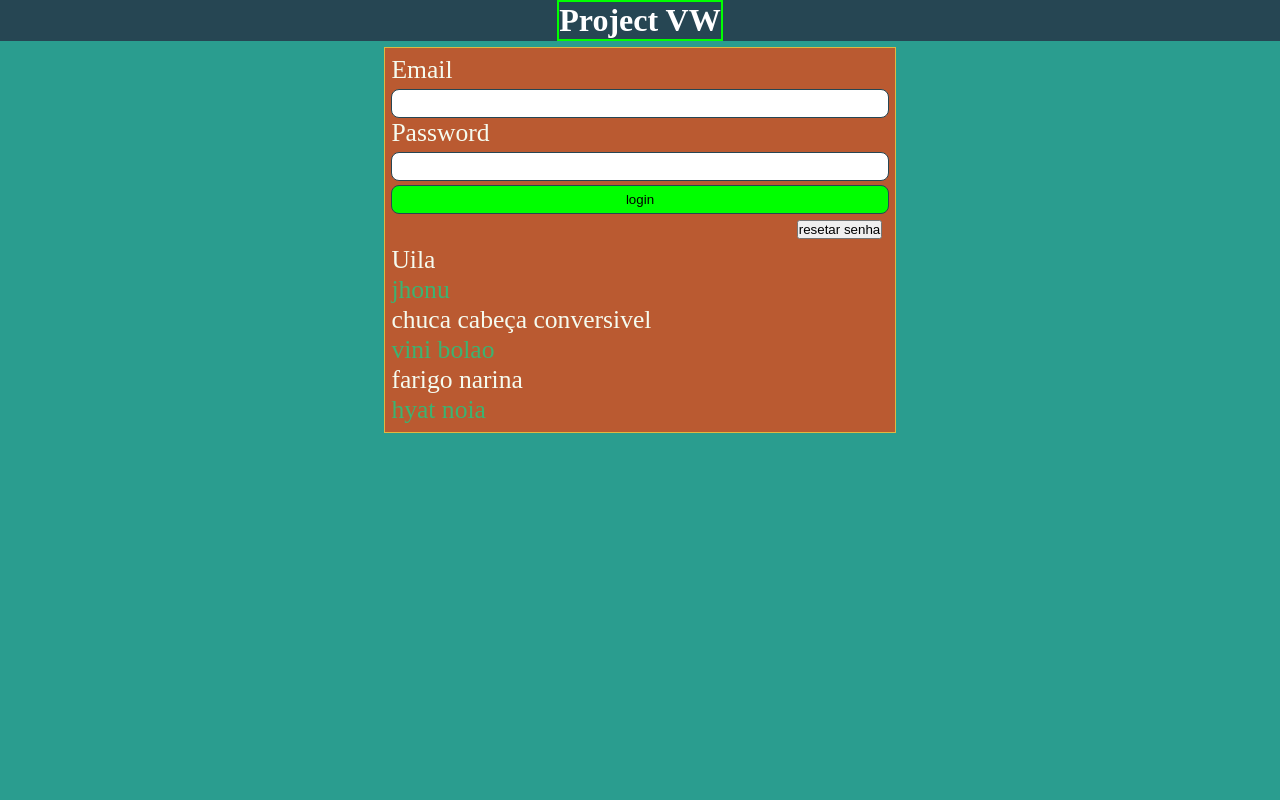
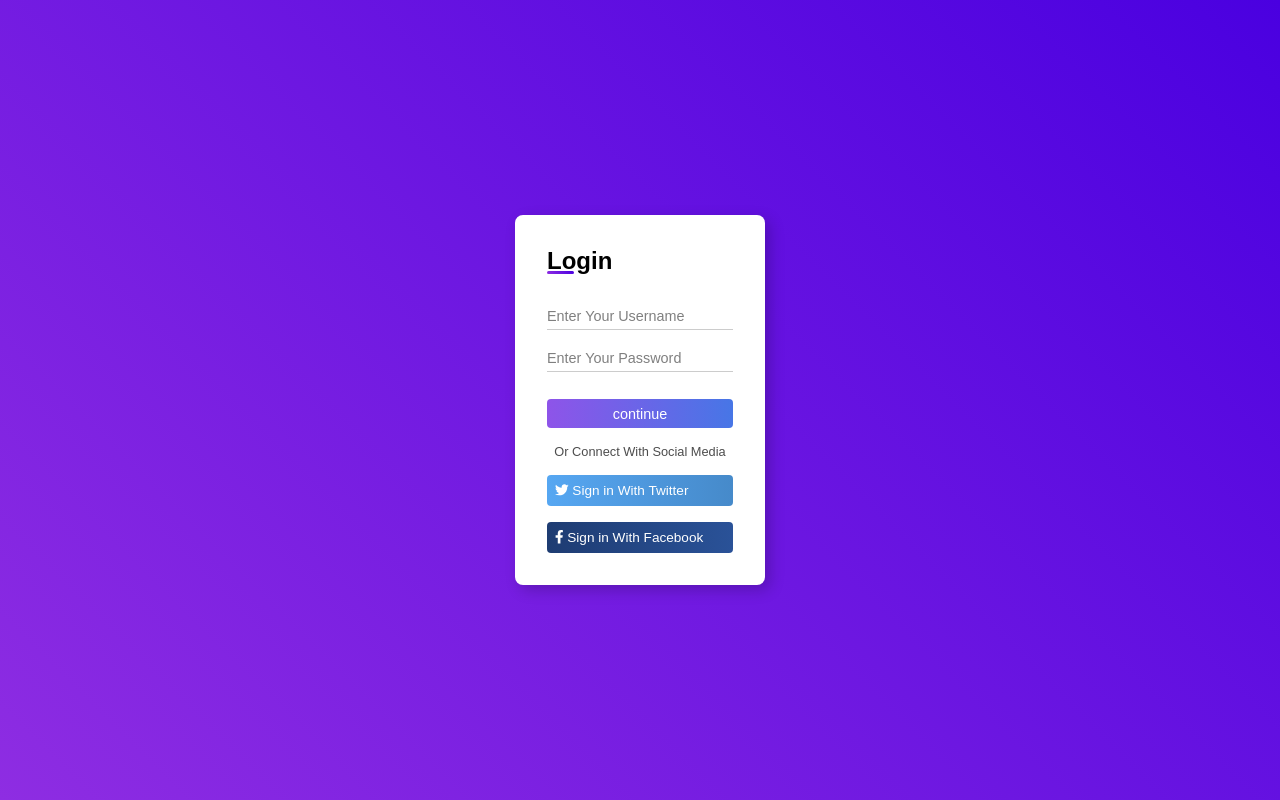
Before and after one commit to victornonoks/projeto_vw, a plain HTML site: page index.html in a window 1280 px wide. Drawn offline with Linux system fonts and the light colour scheme.

Commit message:
tela de login

```diff
--- a/index.html
+++ b/index.html
@@ -1,59 +1,50 @@
 <!DOCTYPE html>
-<html lang="en">
+<html lang="pt-br">
 
-<head>
+<header>
     <meta charset="UTF-8">
     <meta http-equiv="X-UA-Compatible" content="IE=edge">
     <meta name="viewport" content="width=device-width, initial-scale=1.0">
-    <link rel="stylesheet" href="./stylesheet/style.css">
-    <title>Document</title>
-</head>
-<header>
-    <div class="title">
-        <h1>Project VW</h1>
-    </div>
-
+    <script src="https://use.fontawesome.com/releases/v5.15.3/js/all.js" data-auto-replace-svg></script>
+    <title>Login Form</title>
+    <link rel="stylesheet" href="stylesheet/style.css">
 </header>
-
 <body>
-    <div class="container">
-        <div class="login">
-            <form method="POST">
-                <div>
-                    <label for="email">
-                        Email
-                    </label>
-                    <input type="email" id="email">
-                </div>
-
-                <div>
-                    <label for="password">
-                        Password
-                    </label>
-                    <input type="password" id="password">
-                </div>
-
-                <div>
-                    <input type="submit" value="login">
-                </div>
-            </form>
-
-            <div class="reset-password">
-                <button class="reset-button">resetar senha</button>
+    <main class="container">
+        <h2>Login</h2>
+        <form action="">
+            <div class="input-field">
+                <input type="text" name="username" id="username" placeholder="Enter Your Username">
+                <div class="underline"></div>
+            </div>
+            <div class="input-field">
+                <input type="password" name="password" id="password" placeholder="Enter Your Password">
+                <div class="underline"></div>
             </div>
 
-            <div>
-                <ul class="list-item">
-                    <li id="li1">Uila</li>
-                    <li id="li2">jhonu</li>
-                    <li id="li3">chuca cabeça conversivel</li>
-                    <li id="li4">vini bolao</li>
-                    <li id="li5">farigo narina</li>
-                    <li id="li6">hyat noia</li>
-                </ul>
+            <input type="submit" value="continue">
+        </form>
+
+        <div class="footer">
+            <span>Or Connect With Social Media</span>
+            <div class="social-fields">
+                <div class="social-field twitter">
+                    <a href="#">
+                        <i class="fab fa-twitter"></i>
+                        Sign in With Twitter
+                    </a>
+                </div>
+                <div class="social-fields">
+                    <div class="social-field facebook">
+                        <a href="#">
+                            <i class="fab fa-facebook-f"></i>
+                            Sign in With Facebook
+                        </a>
+                    </div>
+
+
+                </div>
             </div>
-        </div>
-    </div>
+    </main>
 </body>
-
 </html>
--- a/stylesheet/style.css
+++ b/stylesheet/style.css
@@ -1,62 +1,139 @@
-span{
-    --charcoal: #264653ff;
-    --persian-green: #2a9d8fff;
-    --gold-metallic: #deb841ff;
-    --sinopia: #ba5a31ff;
-    --ivory: #f5fbefff;
-}
-*{
+@import url('https://fonts.googleapis.com/css2?family=Poppins:wght@100;200;300;400;500;600;700;800;900&display=swap');
+
+* {
     margin: 0;
+    border: 0;
     padding: 0;
     box-sizing: border-box;
+    font-family: "padding", sans-serif;
+}
+body{
+    background: linear-gradient(45deg, #8e2de2, #4a00e0);
+    background-repeat: no-repeat;
+    min-height: 100vh;
+    min-width: 100vw;
+    display: flex;
+    align-items: center;
+    justify-content: center;
+}
+main.container {
+    background: white;
+    max-width: 350px;
+    min-height: 40vh;
+    padding: 2rem;
+    box-shadow: 5px 5px 15px rgba(0, 0, 0, 0.2);
+    border-radius: 8px;
 }
 
-header{
-    background-color: #264653ff;
-    width: 100vw;
+main h2{
+    font-weight: 600;
+    margin-bottom: 2rem;
+    position: relative;
+
+}
+main h2::before{
+    content: '';
+    position: absolute;
+    height: 3px;
+    width: 27px;
+    bottom: 1px;
+    left: 0;
+    border-radius: 8px;
+    background: linear-gradient(45deg, #8e2de2, #4a00e0);
+}
+form{
     display: flex;
-    justify-content: center;
+    flex-direction: column;
 }
-.title {
-    color: #fff;
-    border: 2px solid lime;
+.input-field{
+    position: relative;
 }
 
- body{
-     background-color: #2a9d8fff;
-     width: 100vw;
-     height: 75vh;
+form .input-field:first-child{
+    margin-bottom: 1.5rem;
 }
- .container{
+
+.input-field .underline::before{
+    content: '';
+    position: absolute;
+    height: 1px;
+    width: 100%;
+    bottom: -5px;
+    left: 0;
+    background: rgba(0, 0, 0, 0.2);
+
+}
+.input-field .underline::after{
+    content: '';
+    position: absolute;
+    height: 1px;
+    width: 100%;
+    bottom: -5px;
+    left: 0;
+    background: linear-gradient(45deg,  #8e2de2, #4a00e0);
+    transform: scaleX(0);
+    transition: all .3s ease-in-out;
+    transform-origin: left;
+}
+.input-field input:focus ~ .underline::after {
+    transform: scaleX(1);
+}
+.input-field input{
+    outline: none;
+    font-size:  0.9rem;
+    color: rgba(0, 0, 0, 0.7);
+}
+
+.input-field input::placeholder{
+    color: rgba(0, 0, 0, 0.5);
+}
+
+form input[type="submit"] {
+    margin-top: 2rem;
+    padding: 0.4rem;
+    background: linear-gradient(to left, #4776e6, #8e54e9);
+    cursor: pointer;
+    color: white;
+    font-size: 0.9rem;
+    font-weight: 400;
+    border-radius: 4px;
+    transition: all 0.3s ease;
+}
+
+form input[type="submit"]:hover {
+    letter-spacing: 0.5px;
+    background: linear-gradient(to right, #4776e6, #8e54e9);
+}
+
+.footer{
  display: flex;
-    justify-content: center;
-    padding: .4rem;
+ flex-direction: column;
+ margin-top:1rem;
 }
- .login{
-     border: 1px solid #deb841ff;
-     background-color: #ba5a31ff;
-     color: #f5fbefff;
-     font-size: 1.6rem;
-     width: 40vw;
-     padding: .4rem;
+.footer span{
+    color: rgba(0, 0, 0, 0.7);
+    font-size: 0.8rem;
+    text-align: center;
 }
- input{
-     height: 1.8rem;
+.footer .social-field{
+    padding: 0.5rem;
+    border-radius: 4px;
+    font-size: 0.85rem;
     width: 100%;
-     border: 1px solid #264653ff;
-     border-radius: 8px;
+    cursor: pointer;
+    margin-top: 1rem;
 }
- input[type="submit"]{
-     background-color: lime;
+.footer .social-field a i {
+    margin: 0 0.5rem;
+    width: 15px;
 }
-.reset-password{
-  display: flex;
-  justify-content: flex-end;
-  margin: .4rem;
+.footer .social-field a{
+    text-decoration: none;
+    color: white;
 }
-.list-item li{
-list-style: none;
+.footer .social-field.twitter{
+    background: linear-gradient(to right, #56a7f2, #468aca);
 }
-.list-item li:nth-child(2n){
-    color: mediumseagreen;
+.footer .social-field.facebook{
+    background: linear-gradient(to right, #1e3c72, #2a5298);
 }
```
Lines whose indentation alone changed are shown as unchanged.
